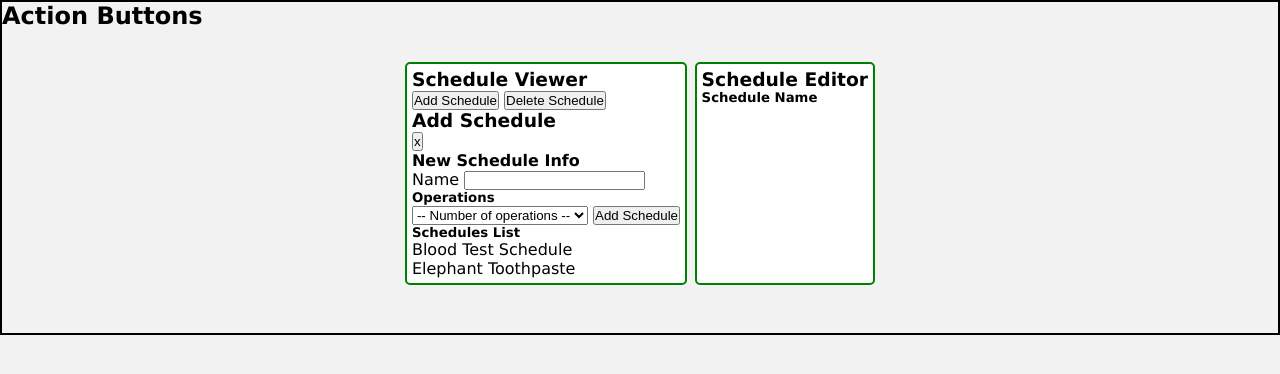
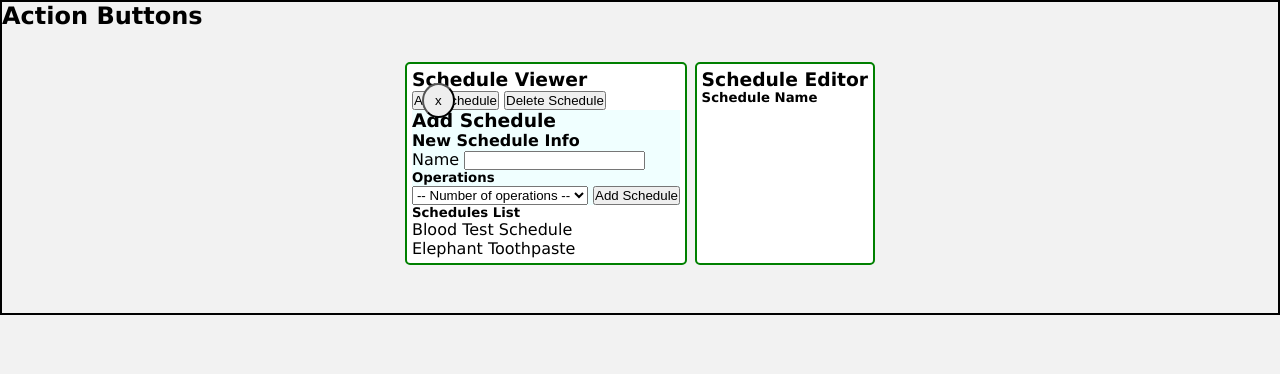
Before and after one commit to Cat4848/scheduler, a website with bundled scripts: page src/index.html in a window 1280 px wide. Built offline with nearby package versions, Linux system fonts and the light colour scheme.

Commit message:
add: modal styles

```diff
--- a/src/index.css
+++ b/src/index.css
@@ -1,4 +1,5 @@
 @import "./styles/variables.css";
+@import "./styles/modal.css";
 
 * {
   box-sizing: border-box;
@@ -21,10 +22,12 @@ a {
   display: flex;
   flex-direction: column;
   gap: 2em;
+  max-width: 100vw;
   border: 2px solid black;
 }
 
 .scheduler {
+  position: relative;
   display: flex;
   flex-wrap: wrap;
   gap: 0.5em;
--- /dev/null
+++ b/src/styles/modal.css
@@ -0,0 +1,20 @@
+.modal {
+  display: flex;
+  flex-direction: column;
+  background-color: azure;
+}
+
+.modal-title {
+  display: flex;
+  align-items: center;
+  justify-content: space-between;
+}
+
+.btn-close-modal {
+  transform: translate(10px, -20px);
+  padding: 0.5rem 0.7rem;
+  background: #eee;
+  border-radius: 50%;
+  position: absolute;
+  top: 20%;
+}
```
